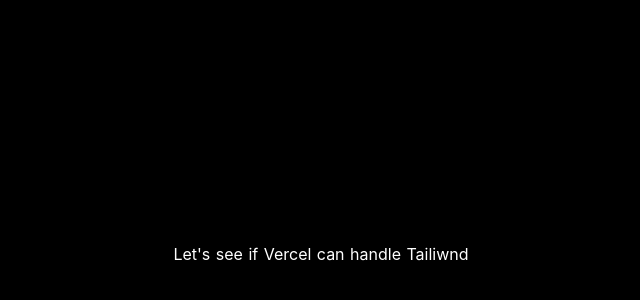
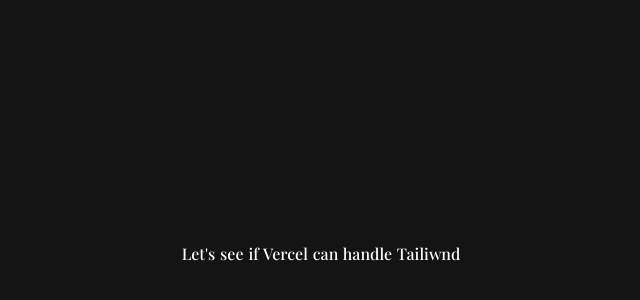
Before and after one commit to evelinasundin/Portfolio, a Nuxt app: page / in a window 1280 px wide. Shown: the part 146-446 px from the top of the page, without its empty margins (319-959 px from the left). Built offline with nearby package versions, Linux system fonts and the light colour scheme.

Commit message:
let's see if vercel can handle tailiwind config

```diff
--- a/nuxt.config.js
+++ b/nuxt.config.js
@@ -14,7 +14,8 @@
       { hid: 'description', name: 'description', content: '' }
     ],
     link: [
-      { rel: 'icon', type: 'image/x-icon', href: '/favicon.ico' }
+      { rel: 'icon', type: 'image/x-icon', href: '/favicon.ico' },
+      { rel: 'stylesheet', href:'https://fonts.googleapis.com/css2?family=Raleway:wght@500;600;700&family=Playfair+Display:wght@500&display=swap' }
     ]
   },
 
--- a/pages/index.vue
+++ b/pages/index.vue
@@ -1,6 +1,6 @@
 <template>
     <div class="bg-black w-full min-h-screen flex items-center justify-center">
-      <p class="text-white">
+      <p class="text-white font-serif">
         Let's see if Vercel can handle Tailiwnd
       </p>
     </div>
@@ -9,49 +9,3 @@
 <script>
 export default {}
 </script>
-
-<style>
-/* Sample `apply` at-rules with Tailwind CSS
-.container {
-@apply min-h-screen flex justify-center items-center text-center mx-auto;
-}
-*/
-.container {
-  margin: 0 auto;
-  min-height: 100vh;
-  display: flex;
-  justify-content: center;
-  align-items: center;
-  text-align: center;
-}
-
-.title {
-  font-family:
-    'Quicksand',
-    'Source Sans Pro',
-    -apple-system,
-    BlinkMacSystemFont,
-    'Segoe UI',
-    Roboto,
-    'Helvetica Neue',
-    Arial,
-    sans-serif;
-  display: block;
-  font-weight: 300;
-  font-size: 100px;
-  color: #35495e;
-  letter-spacing: 1px;
-}
-
-.subtitle {
-  font-weight: 300;
-  font-size: 42px;
-  color: #526488;
-  word-spacing: 5px;
-  padding-bottom: 15px;
-}
-
-.links {
-  padding-top: 15px;
-}
-</style>
--- /dev/null
+++ b/tailwind.config.js
@@ -0,0 +1,68 @@
+const defaultTheme = require('tailwindcss/defaultTheme')
+
+module.exports = {
+  theme: {
+    extend: {
+      colors: {
+        transparent: 'transparent',
+        current: 'currentColor',
+        black: '#141414',
+        white: '#fff',
+        orange: '#ffa500',
+        gray: {
+          lightest: '#F5F5F5',
+          light: '#D7D7D7',
+          medium: '#B6B6B6',
+          default: '#B6B6B6',
+          dark: '#7F7F7F',
+          darkest: '#414141'
+        }
+      },
+      fontFamily: {
+        sans: [
+          'Raleway',
+          'system-ui',
+          '-apple-system',
+          'BlinkMacSystemFont',
+          '"Segoe UI"',
+          'Roboto',
+          '"Helvetica Neue"',
+          'Arial',
+          '"Noto Sans"',
+          'sans-serif',
+          '"Apple Color Emoji"',
+          '"Segoe UI Emoji"',
+          '"Segoe UI Symbol"',
+          '"Noto Color Emoji"'
+        ],
+        serif: [
+          'Playfair Display',
+          'Georgia',
+          'Cambria',
+          '"Times New Roman"',
+          'Times',
+          'serif'
+        ]
+      },
+      maxWidth: {
+        reg: '1100px'
+      },
+      fontSize: {
+        sm: '0.75rem',
+        base: '1rem',
+        md: '1.125rem',
+        lg: '1.75rem',
+        xl: '2rem',
+        '2xl': '2.25rem', // Probably only for large icons etc
+        '3xl': '3rem', // Probably only for large icons etc
+        '4xl': '4rem', // Probably only for large icons etc
+        '5xl': '5rem', // Probably only for large icons etc
+        '6xl': '6rem', // Probably only for large icons etc
+        '7xl': '7rem', // Probably only for large icons etc
+        '8xl': '8rem', // Probably only for large icons etc
+        '9xl': '9rem', // Probably only for large icons etc
+        '10xl': '10rem' // Probably only for large icons etc
+      },
+    }
+  }
+}
```
